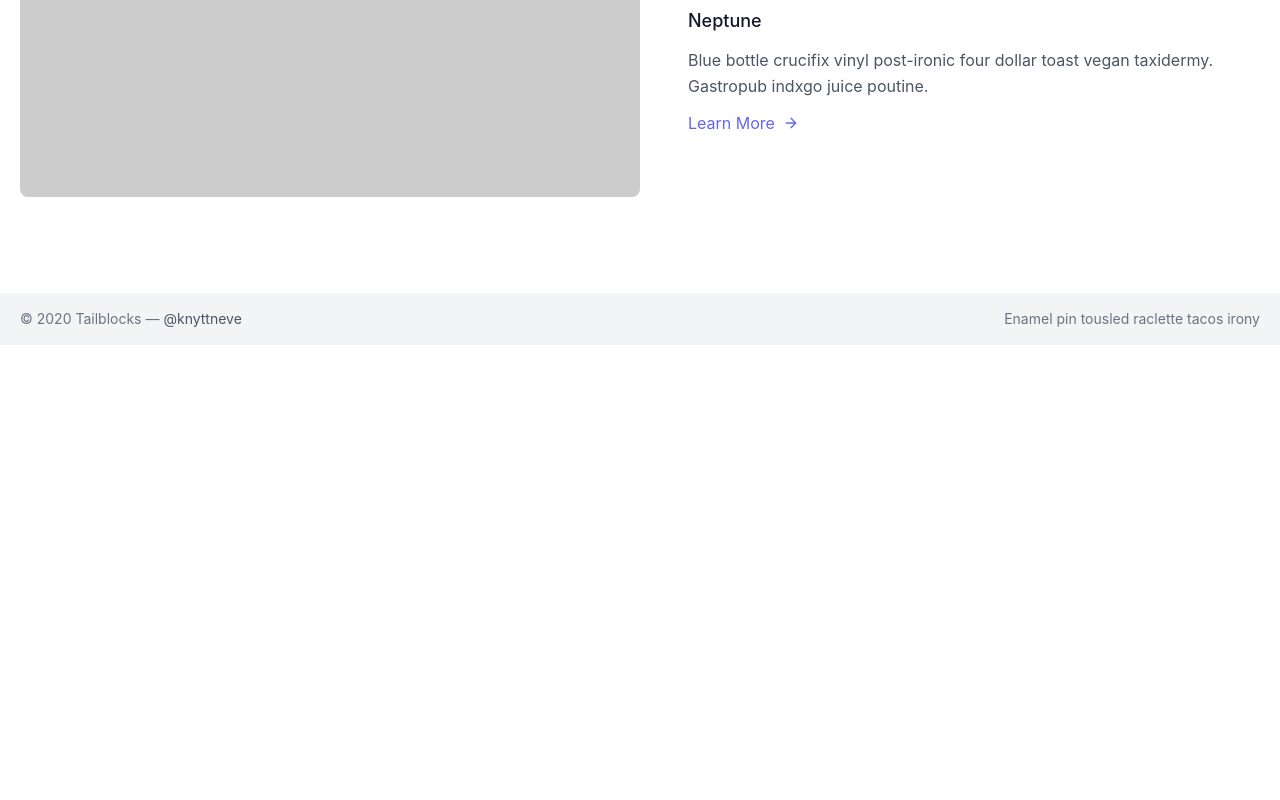
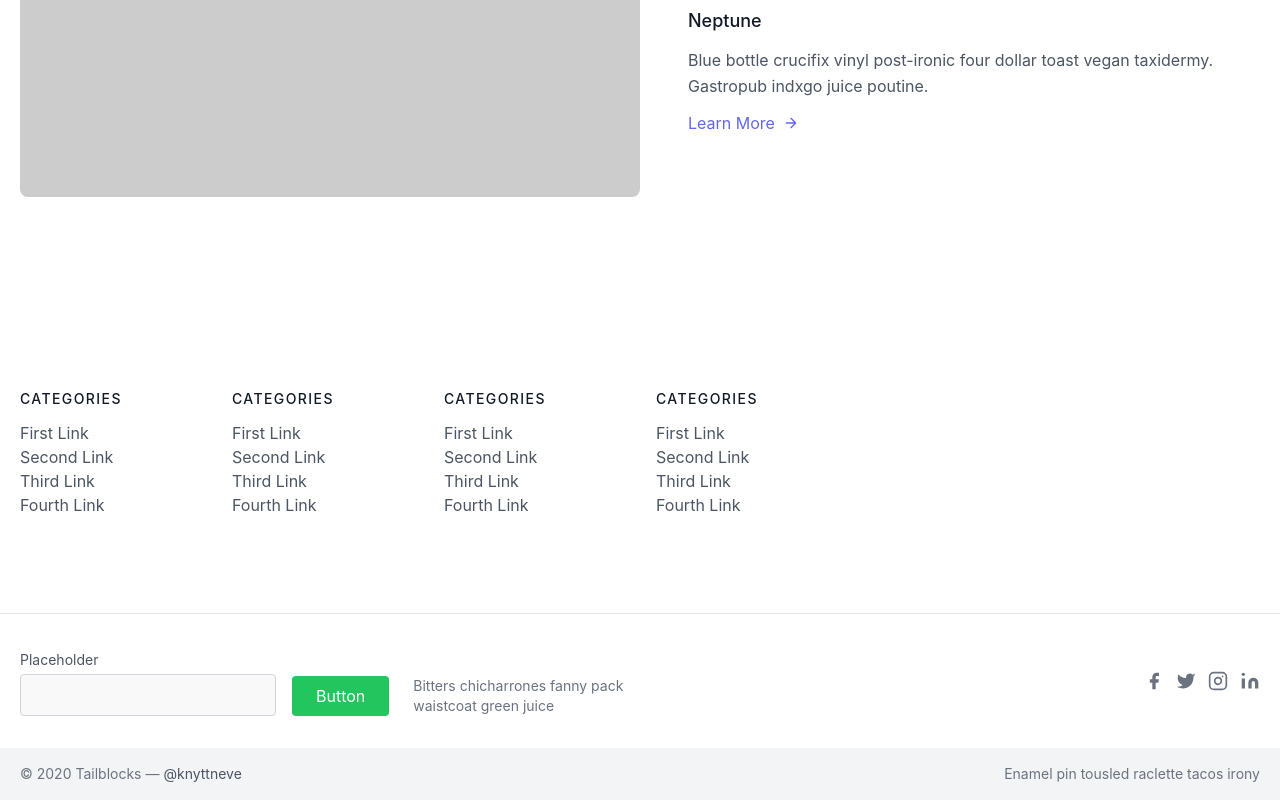
Before and after one commit to yogitheboss/AnnaCode, a React (Create React App) app in the folder annacode/: page / in a window 1280 px wide. Shown: the part 2296-3096 px from the top of the page. Before the commit the page ends 2641 px from the top, so only its background shows below. Built offline with nearby package versions, Linux system fonts and the light colour scheme.

Commit message:
addded footer

```diff
--- a/annacode/src/Components/Homepage/Footer.jsx
+++ b/annacode/src/Components/Homepage/Footer.jsx
@@ -4,9 +4,9 @@ function Footer() {
     return (
         <div>
             <footer class="text-gray-600 body-font">
-                {/* <div class="container px-5 py-24 mx-auto">
-                    <div class="flex flex-wrap md:text-left text-center -mb-10 -mx-4"> */}
-                        {/* <div class="lg:w-1/6 md:w-1/2 w-full px-4">
+                <div class="container px-5 py-24 mx-auto">
+                    <div class="flex flex-wrap md:text-left text-center -mb-10 -mx-4">
+                        <div class="lg:w-1/6 md:w-1/2 w-full px-4">
                             <h2 class="title-font font-medium text-gray-900 tracking-widest text-sm mb-3">CATEGORIES</h2>
                             <nav class="list-none mb-10">
                                 <li>
@@ -56,8 +56,8 @@ function Footer() {
                                     <a class="text-gray-600 hover:text-gray-800">Fourth Link</a>
                                 </li>
                             </nav>
-                        </div> */}
-                        {/* <div class="lg:w-1/6 md:w-1/2 w-full px-4">
+                        </div>
+                        <div class="lg:w-1/6 md:w-1/2 w-full px-4">
                             <h2 class="title-font font-medium text-gray-900 tracking-widest text-sm mb-3">CATEGORIES</h2>
                             <nav class="list-none mb-10">
                                 <li>
@@ -75,8 +75,8 @@ function Footer() {
                             </nav>
                         </div>
                     </div>
-                </div> */}
-                {/* <div class="border-t border-gray-200">
+                </div>
+                <div class="border-t border-gray-200">
                     <div class="container px-5 py-8 flex flex-wrap mx-auto items-center">
                         <div class="flex md:flex-nowrap flex-wrap justify-center items-end md:justify-start">
                             <div class="relative sm:w-64 w-40 sm:mr-4 mr-2">
@@ -113,7 +113,7 @@ function Footer() {
                             </a>
                         </span>
                     </div>
-                </div> */}
+                </div>
                 <div class="bg-gray-100">
                     <div class="container mx-auto py-4 px-5 flex flex-wrap flex-col sm:flex-row">
                         <p class="text-gray-500 text-sm text-center sm:text-left">© 2020 Tailblocks —
```
Also changed, not shown: 1 other file (tests, documents, lock files or other folders).
